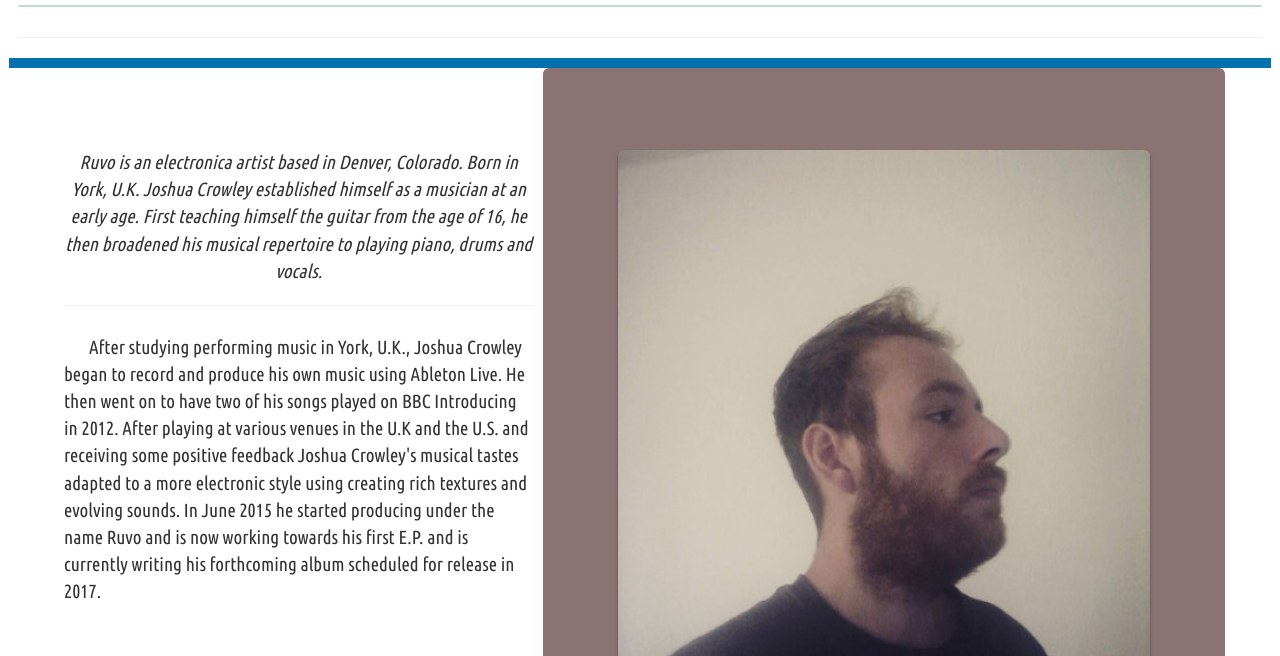
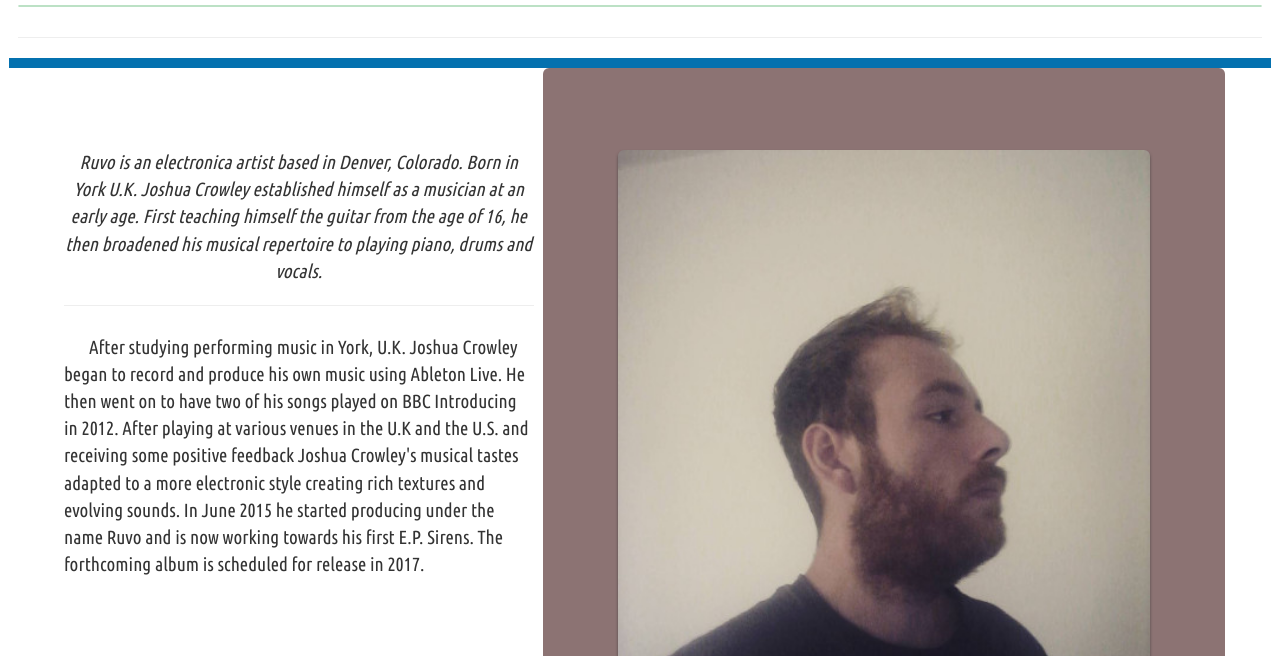
Before and after one commit to ruvo/Ruvo, a plain HTML site: page index.html in a window 1280 px wide. Shown: the part 144-800 px from the top of the page. Drawn offline with Linux system fonts and the light colour scheme; a web font is replaced by a local one.

Commit message:
Josh commit on client side work

```diff
--- a/index.html
+++ b/index.html
@@ -117,14 +117,14 @@
                                 <!-- HEADING PARAGRAPH OF CONTENT  -->
                                 <br/><br/><br/>
                                 <div class='pageContentHeading'>
-                                    Ruvo is an electronica artist based in Denver, Colorado. Born in York, U.K. Joshua Crowley established himself as a musician at an early age. First teaching himself the guitar from the age of 16, he then broadened his musical repertoire to playing piano, drums and vocals.
+                                    Ruvo is an electronica artist based in Denver, Colorado. Born in York U.K. Joshua Crowley established himself as a musician at an early age. First teaching himself the guitar from the age of 16, he then broadened his musical repertoire to playing piano, drums and vocals.
 
                                 </div>
                                 <!-- Horizontal Line -->
                                 <hr/>
                                 <!-- Main Paragraphs go HERE -->
                                 <div class='pageContentParagraph'>
-                                    <p>After studying performing music in York, U.K., Joshua Crowley began to record and produce his own music using Ableton Live. He then went on to have two of his songs played on BBC Introducing in 2012. After playing at various venues in the U.K and the U.S. and receiving some positive feedback Joshua Crowley's musical tastes adapted to a more electronic style using creating rich textures and evolving sounds. In June 2015 he started producing under the name Ruvo and is now working towards his first E.P. and is currently writing his forthcoming album scheduled for release in 2017. </p>
+                                    <p>After studying performing music in York, U.K. Joshua Crowley began to record and produce his own music using Ableton Live. He then went on to have two of his songs played on BBC Introducing in 2012. After playing at various venues in the U.K and the U.S. and receiving some positive feedback Joshua Crowley's musical tastes adapted to a more electronic style creating rich textures and evolving sounds. In June 2015 he started producing under the name Ruvo and is now working towards his first E.P. Sirens. The forthcoming album is scheduled for release in 2017. </p>
                                 </div>
                                 <!-- Main Paragraph Last Text -->
                                 <br/>
```
